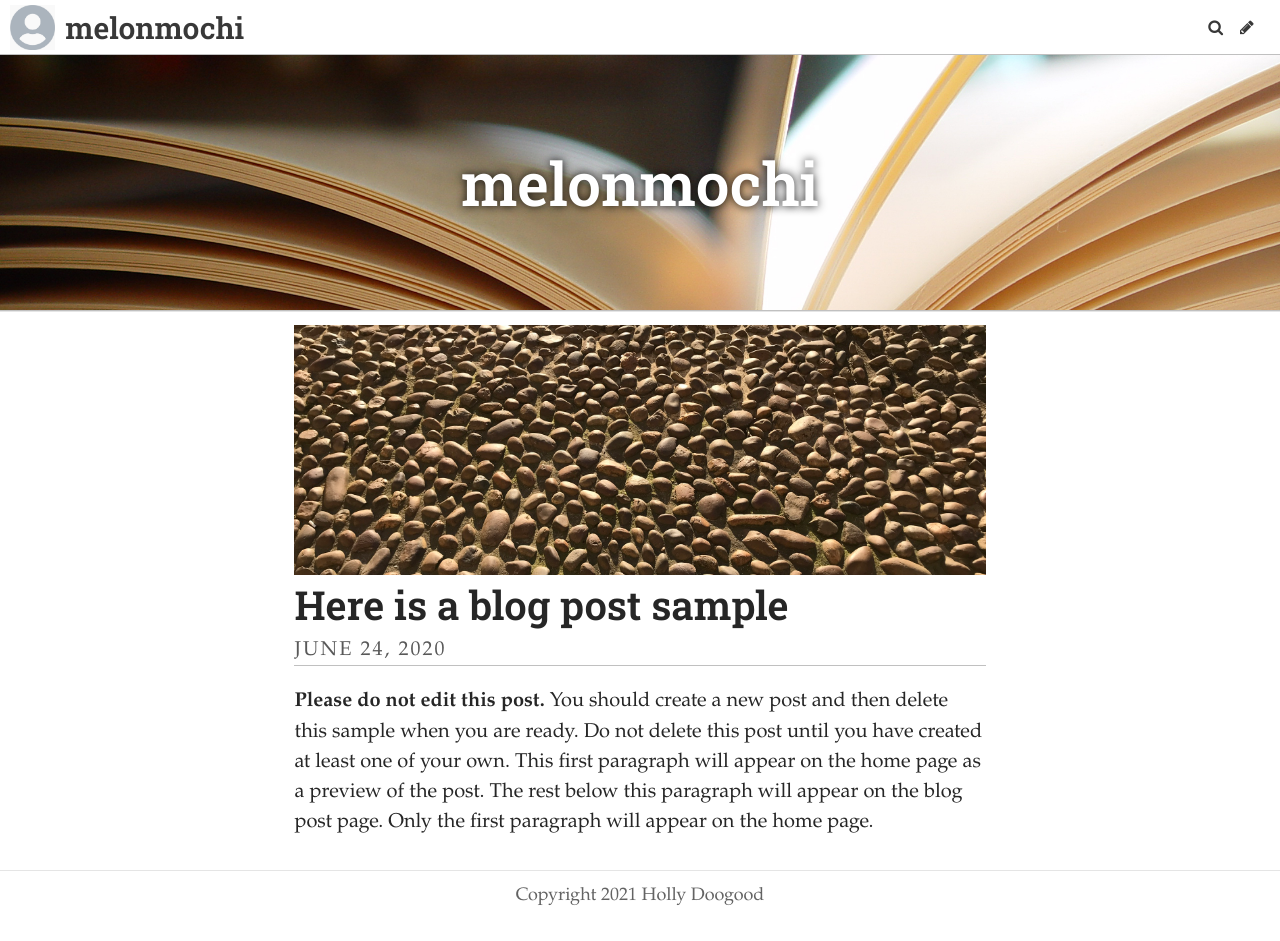
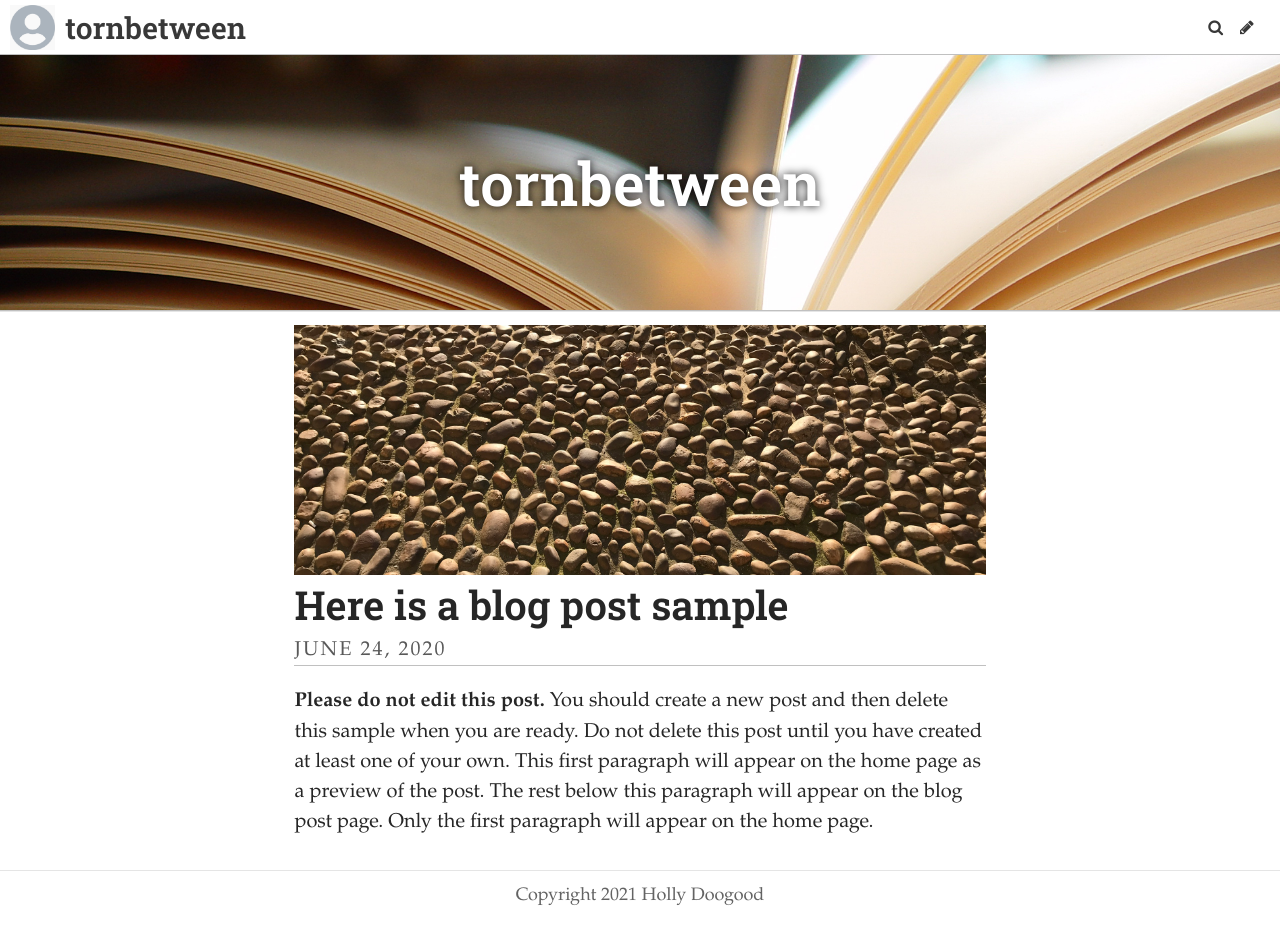
Before and after one commit to Hol1999/Hollyrecipewebsite, a Jekyll site: the page built from index.html, in a window 1280 px wide. Built offline with Jekyll 4.4.1, drawn with Linux system fonts in a browser that asks for light colours; some web fonts are replaced; the list of posts is cut into pages by our own code.

Commit message:
Update Settings “general”

```diff
--- a/_data/settings.yml
+++ b/_data/settings.yml
@@ -1,8 +1,8 @@
-title: melonmochi
+title: tornbetween
 description: A website with a blog
 footer_text: Copyright 2021 Holly Doogood
 header_feature_image: ../uploads/pages.jpg
-header_text: melonmochi
+header_text: tornbetween
 header_text_color: "#ffffff"
 bannerheight: 20vmax
 logo: /uploads/logo.jpg
```
